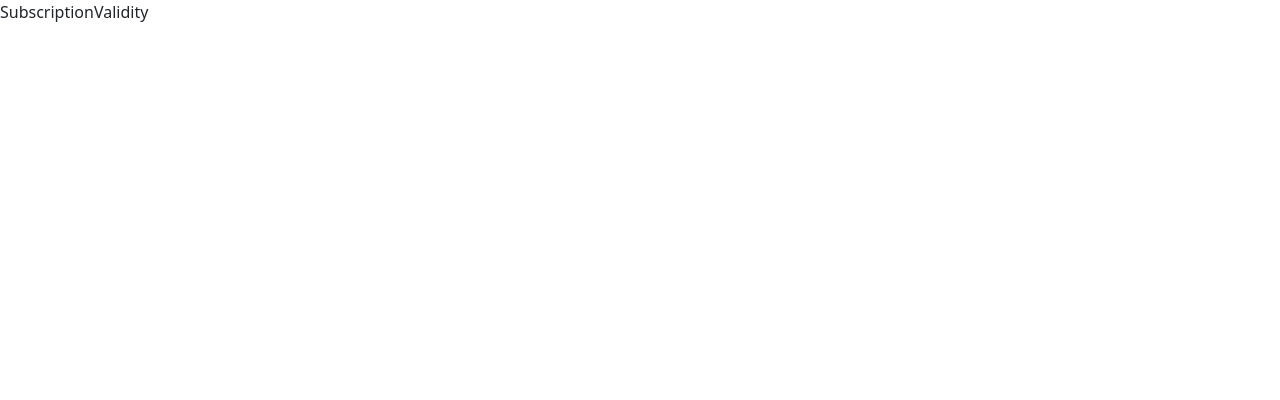
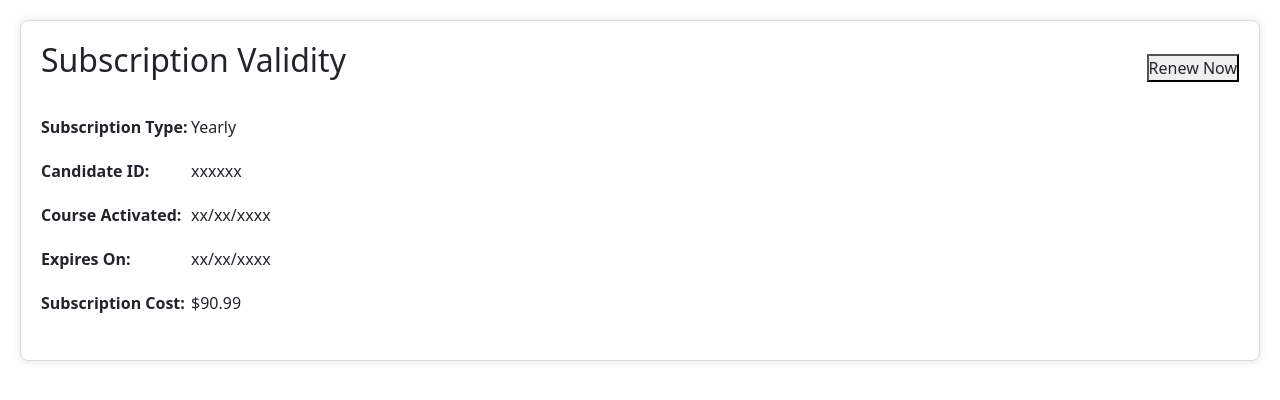
Before and after one commit to adisk01/Nupium, a React (Create React App) app in the folder client/: page /subscriptionvalidity in a window 1280 px wide. Shown: the top 400 px of the page. Built offline with nearby package versions, Linux system fonts and the light colour scheme.

Commit message:
Subscription Validity

```diff
--- a/client/src/homepagecomponents/SubscriptionValidity.jsx
+++ b/client/src/homepagecomponents/SubscriptionValidity.jsx
@@ -1,9 +1,71 @@
-import React from 'react'
+import React, { useState } from 'react';
+import Modal from 'react-modal';
+import './subscriptionvalidity.css';
 
 const SubscriptionValidity = () => {
+  const [isModalOpen, setIsModalOpen] = useState(false);
+
+  const openModal = () => {
+    setIsModalOpen(true);
+  };
+
+  const closeModal = () => {
+    setIsModalOpen(false);
+  };
+
+  const handleRenewNow = () => {
+
+  };
+
   return (
-    <div>SubscriptionValidity</div>
-  )
-}
+    <>
+      <div className="subscription-validity-container">
+        <div className="subscription-validity-header">
+          <h2>Subscription Validity</h2>
+          <button onClick={openModal}>Renew Now</button>
+        </div>
+        <div className="subscription-details">
+          <div className="detail-item">
+            <label>Subscription Type:</label>
+            <span>Yearly</span>
+          </div>
+          <div className="detail-item">
+            <label>Candidate ID:</label>
+            <span>xxxxxx</span>
+          </div>
+          <div className="detail-item">
+            <label>Course Activated:</label>
+            <span>xx/xx/xxxx</span>
+          </div>
+          <div className="detail-item">
+            <label>Expires On:</label>
+            <span>xx/xx/xxxx</span>
+          </div>
+          <div className="detail-item">
+            <label>Subscription Cost:</label>
+            <span>$90.99</span>
+          </div>
+        </div>
+      </div>
+      <Modal
+        isOpen={isModalOpen}
+        onRequestClose={closeModal}
+        className="renew-subscription-modal"
+        overlayClassName="modal-overlay"
+        ariaHideApp={false}
+      >
+        <div className="renew-subscription-container">
+          <div className="renew-subscription-header">
+            <h2>Renew Subscription</h2>
+          </div>
+          <div className="renew-subscription-content">
+            <button onClick={handleRenewNow}>Renew Now</button>
+            <button onClick={closeModal}>Cancel</button>
+          </div>
+        </div>
+      </Modal>
+    </>
+  );
+};
 
-export default SubscriptionValidity
+export default SubscriptionValidity;
--- a/client/src/homepagecomponents/account.css
+++ b/client/src/homepagecomponents/account.css
@@ -26,7 +26,7 @@
   span {
     flex-grow: 1;
   }
-  /* Add this to your existing CSS file or create a new one for account styles */
+
 
 .change-password-container {
     padding: 20px;
@@ -76,7 +76,7 @@
   .change-password-btn:hover {
     background-color: #0056b3;
   }
-/* Add these styles to your existing CSS file or create a new one */
+
 
 .modal-overlay {
     position: fixed;
@@ -97,5 +97,3 @@
     max-width: 400px;
     width: 100%;
   }
-
-  /* Add any additional styles as needed */
--- /dev/null
+++ b/client/src/homepagecomponents/subscriptionvalidity.css
@@ -0,0 +1,35 @@
+
+
+.subscription-validity-container {
+    padding: 20px;
+    border: 1px solid #ddd;
+    border-radius: 8px;
+    margin: 20px;
+    background-color: #fff;
+    box-shadow: 0 0 10px rgba(0, 0, 0, 0.1);
+  }
+
+  .subscription-validity-header {
+    display: flex;
+    justify-content: space-between;
+    align-items: center;
+    margin-bottom: 20px;
+  }
+
+  .subscription-details {
+    margin-bottom: 20px;
+  }
+
+  .detail-item {
+    display: flex;
+    justify-content: space-between;
+    margin-bottom: 15px;
+  }
+
+  .renew-subscription-modal {
+    background-color: #fff;
+    padding: 20px;
+    border-radius: 8px;
+    max-width: 400px;
+    width: 100%;
+  }
```
Also changed, not shown: client/src/homepagecomponents/Payment.jsx (+4 -4 lines).
